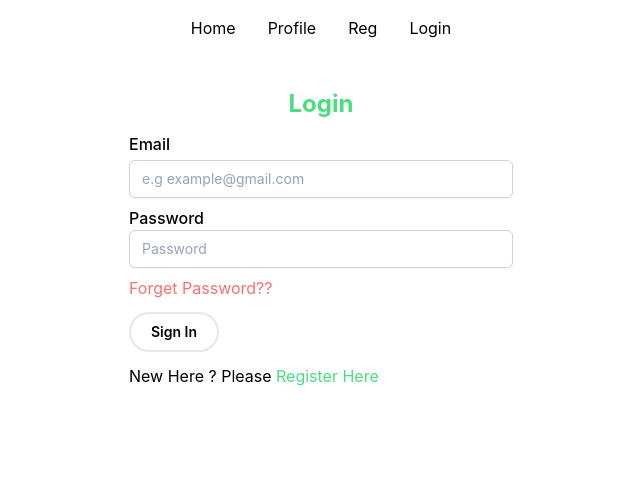
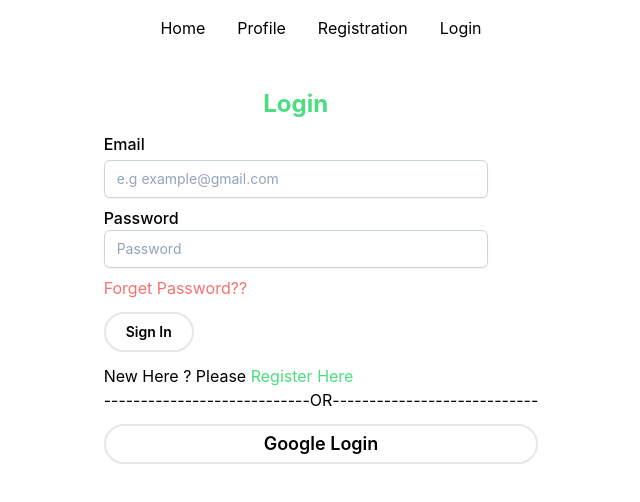
Before and after one commit to cryptomehedi/firebase-login, a React (Create React App) app: page /login in a window 1280 px wide. Shown: the top 502 px of the page, without its empty margins (319-959 px from the left). Built offline with nearby package versions, Linux system fonts and the light colour scheme; no server answers.

Commit message:
google login add

```diff
--- a/src/Components/HomeProfile/Profile.js
+++ b/src/Components/HomeProfile/Profile.js
@@ -6,8 +6,8 @@ const Profile = () => {
     const [user] = useAuthState(auth)
     return (
         <div>
-            <h2>Name: {user?.displayName}</h2>
-            <h4>Email: {user?.email}</h4>
+            <h2>Your Name: {user?.displayName}</h2>
+            <h4>Your Email: {user?.email}</h4>
         </div>
     );
 };
--- a/src/Components/LoginRed/Login.js
+++ b/src/Components/LoginRed/Login.js
@@ -4,6 +4,7 @@ import { Link, useLocation, useNavigate } from 'react-router-dom';
 import auth from '../../firebase.init';
 import Spinner from '../Shared/Spinner';
 import { toast } from 'react-toastify';
+import SocialLogin from './SocialLogin';
 
 const Login = () => {
     const [ signInWithEmailAndPassword, user, loading, error, ] = useSignInWithEmailAndPassword(auth);
@@ -21,21 +22,23 @@ const Login = () => {
         e.preventDefault()
         const email = e.target.email.value
         const password = e.target.password.value
-        if(email.length > 0 && password.length > 5){
+        console.log(password.length);
         setEmailErr('')
         setPassErr('')
-            await signInWithEmailAndPassword(email, password)
-        }else if(email.length < 1){
+        if(email.length < 1){
             setEmailErr('Your Email Field is Required')
             setPassErr('')
         }
-        else if(password.length < 5){
+        else if(password.length < 6){
             if(password.length < 1){
                 setEmailErr('')
                 return setPassErr('Your Password Field is Required')
             }
             setEmailErr('')
             setPassErr('Password Must Be 6 Characters')
+        }else if(email.length > 0 && password.length > 5){
+
+            await signInWithEmailAndPassword(email, password)
         }
     }
     const handlePasswordChange = async () => {
@@ -65,7 +68,8 @@ const Login = () => {
     }
     return (
         <div className="flex justify-center mt-10">
-            <div className='w-96'>
+            <div>
+                <div className='md:w-96'>
                     <h2 className='text-2xl text-center text-green-400 font-bold'>Login</h2>
                     <form className='mt-3' onSubmit={handleSubmit}>
                         <div className=''>
@@ -88,6 +92,8 @@ const Login = () => {
                     {/* {error2 && <div className="mt-2 text-red-500 font-semibold capitalize ">{error2.message}</div>} */}
                     <h3 className='mt-3'>New Here ? Please <Link className='text-green-400' to="/reg"> Register Here</Link></h3>
                 </div>
+                <SocialLogin/>
+            </div>
         </div>
     );
 };
--- a/src/Components/LoginRed/Reg.js
+++ b/src/Components/LoginRed/Reg.js
@@ -4,6 +4,7 @@ import auth from '../../firebase.init';
 import { toast } from 'react-toastify';
 import Spinner from '../Shared/Spinner';
 import { useNavigate, useLocation, Link } from 'react-router-dom';
+import SocialLogin from './SocialLogin';
 
 const Reg = () => {
     const [ createUserWithEmailAndPassword, user, loading, error] = useCreateUserWithEmailAndPassword(auth, { sendEmailVerification: true });
@@ -66,7 +67,7 @@ const Reg = () => {
     console.log(check);
     return (
         <div className="flex justify-center mt-10">
-            <div className='w-96'>
+            <div className='md:w-96'>
                 <h2 className='text-2xl text-center text-green-400 font-bold'>Registration</h2>
                 <form className='mt-3' onSubmit={handleSubmit}>
                     <div>
@@ -98,6 +99,7 @@ const Reg = () => {
                     {loading && <div className="mt-2"><Spinner text="Please Wait For Registration Process...."/></div>}
                 </form>
                 <h3 className='mt-3'>Already Registered! Please <Link className='text-green-400' to="/Login"> Login Here</Link></h3>
+                <SocialLogin/>
             </div>
         </div>
     );
--- /dev/null
+++ b/src/Components/LoginRed/SocialLogin.js
@@ -0,0 +1,35 @@
+import React from 'react';
+import { useSignInWithGoogle } from 'react-firebase-hooks/auth';
+import { useLocation, useNavigate } from 'react-router-dom';
+import { toast } from 'react-toastify';
+import auth from '../../firebase.init';
+import Spinner from '../Shared/Spinner';
+
+const SocialLogin = () => {
+    const [signInWithGoogle, user, loading, error] = useSignInWithGoogle(auth);
+    const location = useLocation()
+    const from = location.state?.from?.pathname || "/profile";
+    const navigate = useNavigate()
+
+    if(error?.message?.length > 4){
+        toast.error(`${error.message.slice(22,error.message.length -2)}`)
+    }
+
+    if(user){
+        toast.success(`Welcome Back ${user.user.displayName} 😉`)
+        navigate(from, { replace: true })
+    }
+    return (
+        <div>
+            <div className="md:flex text-center justify-center items-center">
+                <p>----------------------------</p>
+                <p>OR</p>
+                <p>----------------------------</p>
+            </div>
+            <button onClick={()=> signInWithGoogle()} className='bg-transparent w-full text-black border-2 hover:bg-green-400 focus:outline-none focus:ring focus:ring-blue-300 active:bg-green-700 px-10 py-2 text-lg leading-5 rounded-full font-semibold hover:text-white cursor-pointer duration-200 mt-3'>Google Login</button>
+            {loading && <div className="mt-2 text-center"><Spinner text="Please Wait For Google Login Process...."/></div>}
+        </div>
+    );
+};
+
+export default SocialLogin;
--- a/src/Components/Shared/Nav.js
+++ b/src/Components/Shared/Nav.js
@@ -13,7 +13,7 @@ const Nav = () => {
 
             {
                 user ? <button className='mx-2 p-2  rounded-xl bg-gradient-to-r from-slate-400 to-red-300 hover:text-white duration-150 hover:from-red-300 hover:to-red-600' onClick={() =>signOut(auth)}>sign out</button> : <>
-                    <Link className='mx-2 p-2 duration-150 hover:bg-green-400 rounded-xl hover:text-white' to='/reg'>Reg</Link>
+                    <Link className='mx-2 p-2 duration-150 hover:bg-green-400 rounded-xl hover:text-white' to='/reg'>Registration</Link>
                     <Link className='mx-2 p-2 duration-150 hover:bg-green-400 rounded-xl hover:text-white' to='/login'>Login</Link>
                 </>
             }
```
Lines whose indentation alone changed are shown as unchanged.
